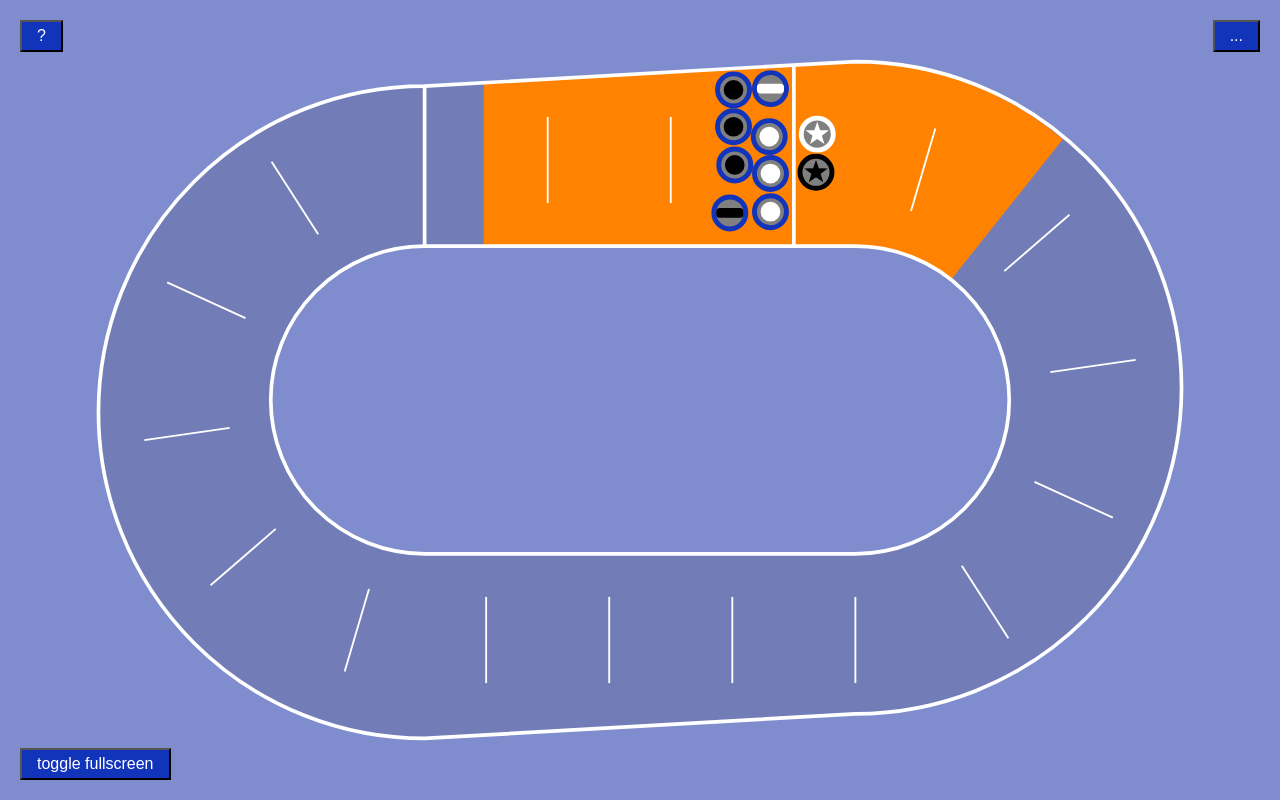
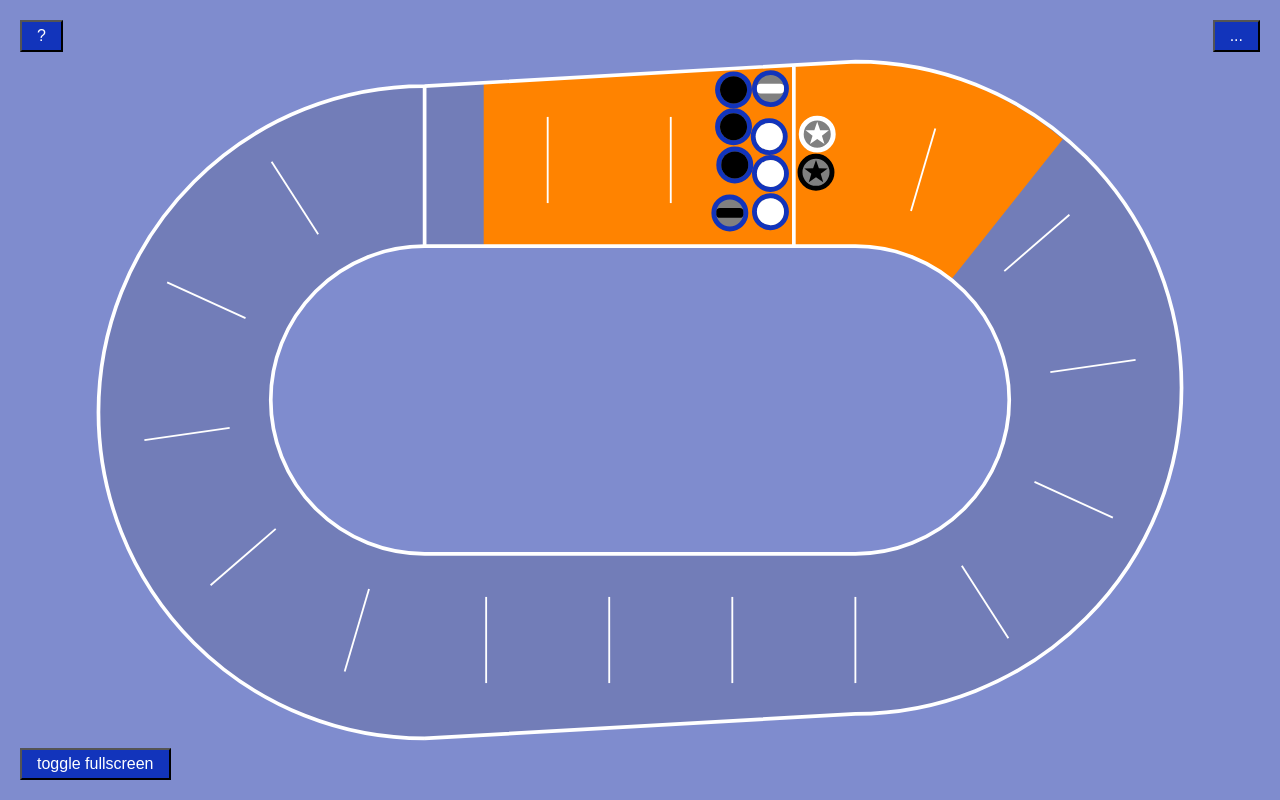
Before and after one commit to elliot-forty-two/urdumb_mod, a plain HTML site: page index.html in a window 1280 px wide. Drawn offline with Linux system fonts and the light colour scheme.

Commit message:
Increased blocker circle fill

```diff
--- a/index.html
+++ b/index.html
@@ -133,7 +133,7 @@
                        <use xlink:href="#skater" x="0" y="0"></use>
                      </g>
                      <rect id="pivotStripe" x="-11" y="-4" width="22" height="8" rx="3" ry="3"></rect>
-                     <circle id="blockerMark" cx="0" cy="0" r="8"></circle>
+                     <circle id="blockerMark" cx="0" cy="0" r="11"></circle>
                      <polygon id="star" points="-0.0, 2.5
                                       -0.5877852522924731, 0.8090169943749475
                                       -2.3776412907378837, 0.7725424859373686
```
